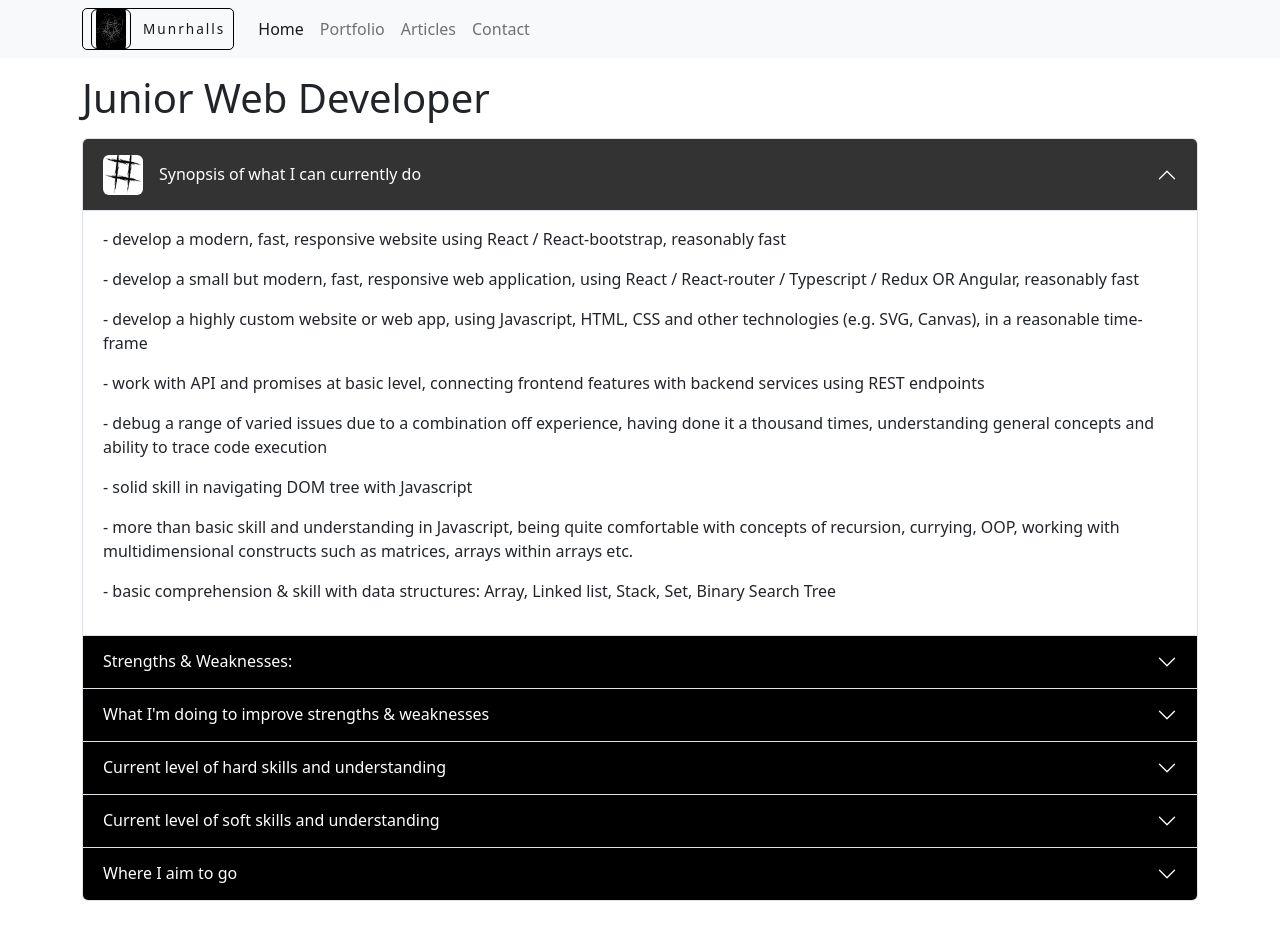
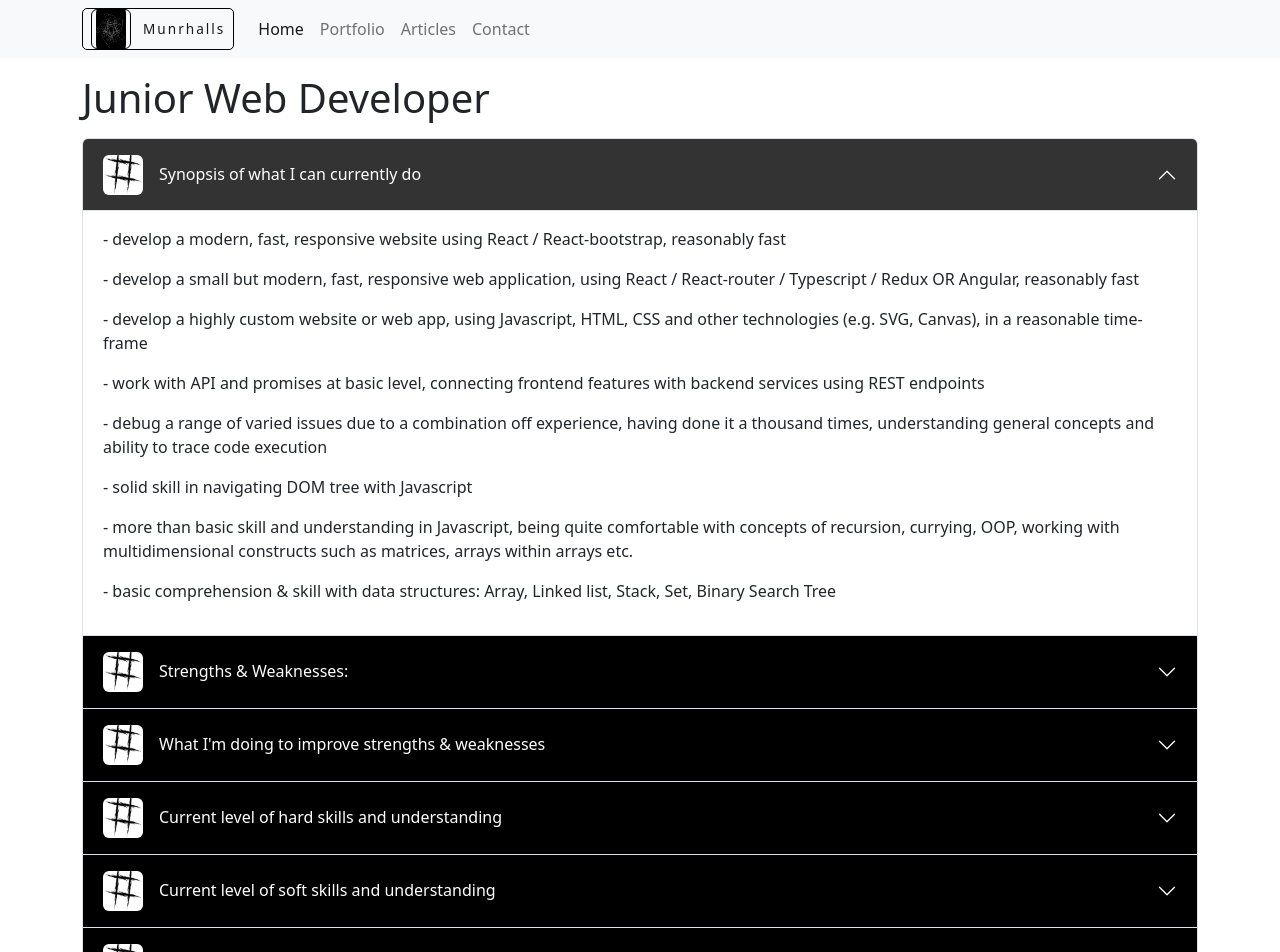
Before and after one commit to munrhalls/portfolio, a React (Vite) app: page / in a window 1280 px wide. Shown: the top 952 px of the page. Before the commit the page ends 901 px from the top, so only its background shows below. Built offline with nearby package versions, Linux system fonts and the light colour scheme.

Commit message:
cuystom accordion

```diff
--- a/src/routes/Home.tsx
+++ b/src/routes/Home.tsx
@@ -60,7 +60,7 @@ function Home() {
           </Accordion.Item>
 
           <Accordion.Item eventKey="1">
-            <Accordion.Header>Strengths & Weaknesses:</Accordion.Header>
+            <CustomAccordionHeader text="Strengths & Weaknesses:" />
             <Accordion.Body>
               <h3>Areas of strength:</h3>
               <p>
@@ -122,9 +122,8 @@ function Home() {
             </Accordion.Body>
           </Accordion.Item>
           <Accordion.Item eventKey="2">
-            <Accordion.Header>
-              What I'm doing to improve strengths & weaknesses
-            </Accordion.Header>
+            <CustomAccordionHeader text="What I'm doing to improve strengths & weaknesses" />
+
             <Accordion.Body>
               <p>- Using pomodoro technique</p>
               <p>
@@ -172,9 +171,8 @@ function Home() {
             </Accordion.Body>
           </Accordion.Item>
           <Accordion.Item eventKey="3">
-            <Accordion.Header>
-              Current level of hard skills and understanding
-            </Accordion.Header>
+            <CustomAccordionHeader text="Current level of hard skills and understanding" />
+
             <Accordion.Body>
               <p>
                 Point: briefly mention items most relevant to the level of my
@@ -267,9 +265,7 @@ function Home() {
             </Accordion.Body>
           </Accordion.Item>
           <Accordion.Item eventKey="4">
-            <Accordion.Header>
-              Current level of soft skills and understanding
-            </Accordion.Header>
+            <CustomAccordionHeader text=" Current level of soft skills and understanding" />
             <Accordion.Body>
               <h4>Understanding framework vs work</h4>
               <p>
@@ -873,7 +869,7 @@ function Home() {
             </Accordion.Body>
           </Accordion.Item>
           <Accordion.Item eventKey="5">
-            <Accordion.Header>Where I aim to go</Accordion.Header>
+            <CustomAccordionHeader text="Where I aim to go" />
             <Accordion.Body>
               <h3>
                 Taking my problem-solving abilities to entirely new heights
@@ -893,7 +889,7 @@ function Home() {
       </Container>
 
       {/* <Accordion.Item eventKey="1">
-          <Accordion.Header>Accordion Item #2</Accordion.Header>
+          <CustomAccordionHeader text=>Accordion Item #2</CustomAccordionHeader>
           <Accordion.Body>
             Lorem ipsum dolor sit amet, consectetur adipiscing elit, sed do
             eiusmod tempor incididunt ut labore et dolore magna aliqua. Ut enim
```
